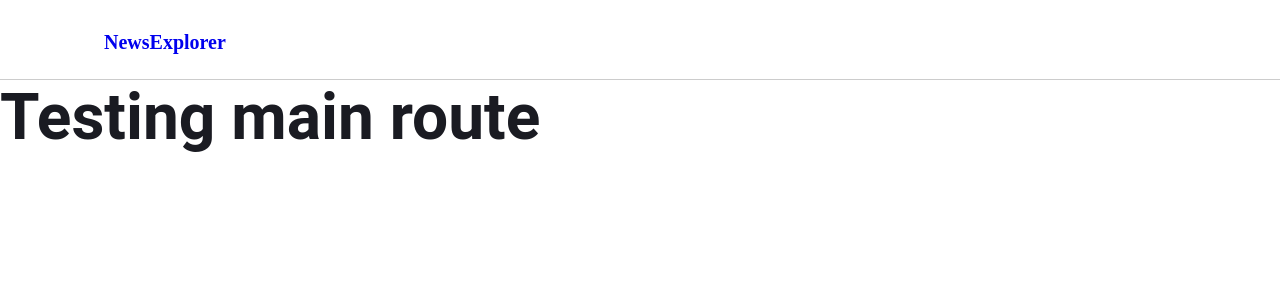
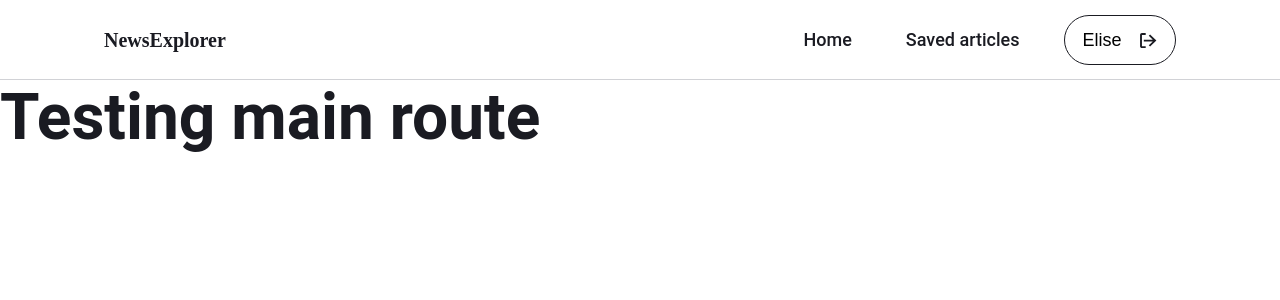
Before and after one commit to rileydanejohnston/news-explorer-frontend, a React (Create React App) app: page / in a window 1280 px wide. Shown: the top 300 px of the page. Built offline with nearby package versions, Linux system fonts and the light colour scheme.

Commit message:
feat: add navigation to header

```diff
--- a/src/components/App/App.js
+++ b/src/components/App/App.js
@@ -11,7 +11,7 @@ function App() {
   return (
     <Wrapper>
       <GlobalStyle />
-      <Header />
+      <Header loggedIn={true}/>
       <Switch>
         <ProtectedRoute exact path='/saved-news' loggedIn={false}>
           <h1>Testing saved-news route</h1>
--- a/src/components/Header/Header.js
+++ b/src/components/Header/Header.js
@@ -1,13 +1,15 @@
 import React from 'react'
+import Navigation from '../Navigation/Navigation'
 import {
   Logo,
   Wrapper,
 } from './styledHeader'
 
-export default function Header() {
+export default function Header({ loggedIn }) {
   return (
     <Wrapper>
       <Logo to='/'>NewsExplorer</Logo>
+      <Navigation loggedIn={loggedIn} />
     </Wrapper>
   )
 }
--- a/src/components/Header/styledHeader.js
+++ b/src/components/Header/styledHeader.js
@@ -5,12 +5,14 @@ export const Wrapper = styled.header`
   display: flex;
   justify-content: space-between;
   align-items: center;
-  padding: 30px 104px 26px;
-  box-shadow: 0px -1px 0px 0px rgba(0, 0, 0, 0.2) inset;
+  height: 80px;
+  padding: 0 104px;
+  box-shadow: 0px -1px 0px 0px #D1D2D6 inset;
 `;
 
 export const Logo = styled(Link)`
-  font-family: Roboto Slab;
+  font-family: 'Roboto Slab';
+  color: #1A1B22;
   font-size: 20px;
   font-style: normal;
   font-weight: 700;
--- /dev/null
+++ b/src/components/Navigation/Navigation.js
@@ -0,0 +1,21 @@
+import React from 'react'
+import {
+  Nav,
+  NavItem,
+  NavButton,
+  LogoutSymbol,
+} from './styledNavigation'
+
+export default function Navigation({ loggedIn }) {
+  return (
+    <Nav>
+      <NavItem to='/'>Home</NavItem>
+      { loggedIn && <NavItem to='/saved-news'>Saved articles</NavItem> }
+      { loggedIn ?
+        ( <NavButton>Elise<LogoutSymbol /></NavButton> )
+        :
+        ( <NavButton>Sign in</NavButton> )
+      }
+    </Nav>
+  )
+}
--- /dev/null
+++ b/src/components/Navigation/styledNavigation.js
@@ -0,0 +1,52 @@
+import { NavLink } from "react-router-dom";
+import styled from "styled-components/macro";
+import logoutImg from '../../images/logout-symbol-black.svg';
+
+export const Nav = styled.nav`
+  display: flex;
+  align-items: center;
+  grid-gap: 34px;
+  height: 100%;
+`;
+
+export const NavItem = styled(NavLink)`
+  font-size: 18px;
+  font-style: normal;
+  font-weight: 500;
+  line-height: 24px;
+  text-align: center;
+  color: #1A1B22;
+  display: flex;
+  align-items: center;
+  padding: 0 10px;
+  height: 100%;
+  &:hover {
+    box-shadow: 0px -3px 0px 0px #1A1B22 inset;
+  }
+`;
+
+export const NavButton = styled.button`
+  font-size: 18px;
+  font-style: normal;
+  font-weight: 500;
+  line-height: 24px;
+
+  border: 1px solid #1A1B22;
+  background: #FFF;
+  border-radius: 100px;
+  padding: 12px 18px;
+  display: flex;
+  align-items: center;
+  justify-items: space-between;
+
+  &:hover {
+   cursor: pointer;
+  }
+`;
+
+export const LogoutSymbol = styled.div`
+  background: center / contain no-repeat url(${logoutImg});
+  width: 17.41px;
+  height: 16px;
+  margin-left: 18px;
+`;
```
Also changed, not shown: src/images/logout-symbol-black.svg (added).
